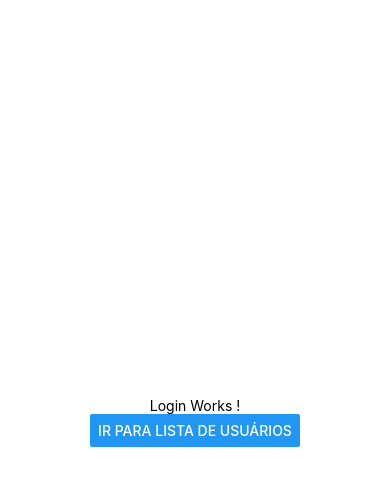
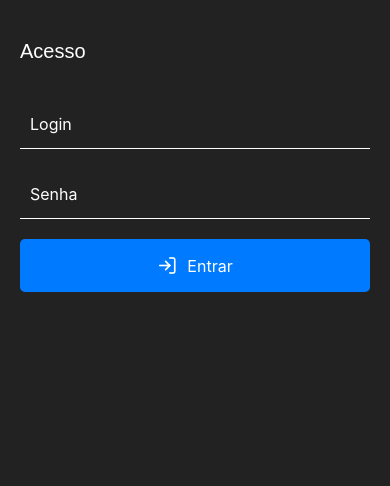
Before and after one commit to tamicristina/mobile-applications-project, a React Native app: screen / in a window 390 px wide. Shown: the top 486 px of the page. Built offline with nearby package versions, Linux system fonts and the light colour scheme.

Commit message:
criacaotelacadastrousuario

```diff
--- a/package.json
+++ b/package.json
@@ -24,9 +24,10 @@
   },
   "devDependencies": {
     "@babel/core": "^7.25.2",
+    "@react-native-community/cli": "latest",
     "@types/react": "~19.0.10",
-    "typescript": "~5.8.3",
-    "@react-native-community/cli": "latest"
+    "@types/react-native": "^0.72.8",
+    "typescript": "~5.8.3"
   },
   "private": true
 }
--- /dev/null
+++ b/src/components/Header.tsx
@@ -0,0 +1,59 @@
+import React from 'react';
+import { View, Text, StyleSheet, TouchableOpacity } from 'react-native';
+import { Feather } from '@expo/vector-icons';
+import { useNavigation } from '@react-navigation/native';
+
+interface HeaderProps {
+  title: string;
+  showBack?: boolean;
+  rightIcon?: 'user-plus' | 'log-in';
+  onRightPress?: () => void;
+}
+
+const Header = ({ title, showBack, rightIcon, onRightPress }: HeaderProps) => {
+  const navigation = useNavigation();
+
+  return (
+    <View style={styles.headerContainer}>
+      {showBack && (
+        <TouchableOpacity onPress={() => navigation.goBack()} style={styles.iconLeft}>
+          <Feather name="arrow-left" size={24} color="#fff" />
+        </TouchableOpacity>
+      )}
+
+      <Text style={[styles.title, showBack && { marginLeft: 10 }]}>{title}</Text>
+
+      {rightIcon && (
+        <TouchableOpacity onPress={onRightPress} style={styles.iconRight}>
+          <Feather name={rightIcon} size={24} color="#fff" />
+        </TouchableOpacity>
+      )}
+    </View>
+  );
+};
+
+const styles = StyleSheet.create({
+  headerContainer: {
+    paddingTop: 40, // deixa espaço para a barra de status do celular
+    paddingBottom: 16,
+    paddingHorizontal: 20,
+    backgroundColor: '#222',
+    flexDirection: 'row',
+    alignItems: 'center',
+    justifyContent: 'space-between',
+  },
+  iconLeft: {
+    marginRight: 5,
+  },
+  title: {
+    fontSize: 20,
+    color: '#fff',
+    fontFamily: 'Arial',
+    flex: 1,
+  },
+  iconRight: {
+    marginLeft: 'auto',
+  },
+});
+
+export default Header;
--- a/src/pages/Login.tsx
+++ b/src/pages/Login.tsx
@@ -1,21 +1,50 @@
-import React from "react";
-import { useNavigation } from "@react-navigation/native";
-import { View, Text, StyleSheet, Button } from "react-native";
-import { NativeStackNavigationProp } from "@react-navigation/native-stack";
-import { RootStackParamList } from "../../src/types/navigation";
+import React, { useState } from 'react';
+import { View, Text, TextInput, TouchableOpacity, StyleSheet, Alert } from 'react-native';
+import { Feather } from '@expo/vector-icons';
+import { useNavigation } from '@react-navigation/native';
+import Header from '../components/Header';
+import { NativeStackNavigationProp } from '@react-navigation/native-stack';
+import { RootStackParamList } from '../types/navigation';
 
-type NavigationProp = NativeStackNavigationProp<RootStackParamList, "Login">;
+type NavigationProp = NativeStackNavigationProp<RootStackParamList, 'Login'>;
 
 export function LoginScreen() {
   const navigation = useNavigation<NavigationProp>();
+  const [email, setEmail] = useState('');
+  const [password, setPassword] = useState('');
+
+  const handleLogin = () => {
+    if (email && password) {
+      navigation.navigate('UserList');
+    } else {
+      Alert.alert('Erro', 'Por favor, preencha todos os campos.');
+    }
+  };
 
   return (
     <View style={styles.container}>
-      <Text>Login Works !</Text>
-      <Button
-        title="Ir para lista de usuários"
-        onPress={() => navigation.navigate("UserList")}
-      />
+      <Header title="Acesso" />
+      <View style={styles.form}>
+        <TextInput
+          style={styles.input}
+          placeholder="Login"
+          placeholderTextColor="#fff"
+          value={email}
+          onChangeText={setEmail}
+        />
+        <TextInput
+          style={styles.input}
+          placeholder="Senha"
+          placeholderTextColor="#fff"
+          secureTextEntry
+          value={password}
+          onChangeText={setPassword}
+        />
+        <TouchableOpacity style={styles.button} onPress={handleLogin}>
+          <Feather name="log-in" size={20} color="#fff" />
+          <Text style={styles.buttonText}>Entrar</Text>
+        </TouchableOpacity>
+      </View>
     </View>
   );
 }
@@ -23,8 +52,31 @@ export function LoginScreen() {
 const styles = StyleSheet.create({
   container: {
     flex: 1,
-    backgroundColor: "#fff",
-    alignItems: "center",
-    justifyContent: "center",
+    backgroundColor: '#222',
+  },
+  form: {
+    padding: 20,
+  },
+  input: {
+    height: 50,
+    borderBottomWidth: 1,
+    borderBottomColor: '#fff',
+    marginBottom: 20,
+    color: '#fff',
+    fontSize: 16,
+    paddingHorizontal: 10,
+  },
+  button: {
+    flexDirection: 'row',
+    alignItems: 'center',
+    justifyContent: 'center',
+    backgroundColor: '#007bff',
+    paddingVertical: 15,
+    borderRadius: 5,
+  },
+  buttonText: {
+    color: '#fff',
+    fontSize: 16,
+    marginLeft: 10,
   },
 });
--- /dev/null
+++ b/src/pages/UserForm.tsx
@@ -0,0 +1,124 @@
+import React, { useState } from 'react';
+import {
+  View,
+  TextInput,
+  TouchableOpacity,
+  StyleSheet,
+  Alert,
+  Text,
+  KeyboardAvoidingView,
+  Platform,
+  ScrollView
+} from 'react-native';
+import { Feather } from '@expo/vector-icons';
+import { useNavigation } from '@react-navigation/native';
+import Header from '../components/Header';
+import { NativeStackNavigationProp } from '@react-navigation/native-stack';
+import { RootStackParamList } from '../types/navigation';
+
+
+type NavigationProp = NativeStackNavigationProp<RootStackParamList, 'UserForm'>;
+
+
+export function UserFormScreen() {
+  const navigation = useNavigation<NavigationProp>();
+  const [name, setName] = useState('');
+  const [login, setLogin] = useState('');
+  const [password, setPassword] = useState('');
+  const [confirmPassword, setConfirmPassword] = useState('');
+
+  const handleSave = () => {
+    if (!name || !login || !password || !confirmPassword) {
+      Alert.alert('Erro', 'Todos os campos são obrigatórios.');
+      return;
+    }
+
+    if (password !== confirmPassword) {
+      Alert.alert('Erro', 'As senhas não coincidem.');
+      return;
+    }
+  };
+
+  return (
+    <View style={styles.container}>
+      <Header title="Novo Usuário" showBack />
+
+      <KeyboardAvoidingView
+        behavior={Platform.OS === 'ios' ? 'padding' : undefined}
+        style={{ flex: 1 }}
+      >
+        <ScrollView contentContainerStyle={styles.form}>
+          <TextInput
+            style={styles.input}
+            placeholder="Nome"
+            placeholderTextColor="#fff"
+            value={name}
+            onChangeText={setName}
+          />
+          <TextInput
+            style={styles.input}
+            placeholder="Login"
+            placeholderTextColor="#fff"
+            value={login}
+            onChangeText={setLogin}
+          />
+          <TextInput
+            style={styles.input}
+            placeholder="Senha"
+            placeholderTextColor="#fff"
+            secureTextEntry
+            value={password}
+            onChangeText={setPassword}
+          />
+          <TextInput
+            style={styles.input}
+            placeholder="Confirmar Senha"
+            placeholderTextColor="#fff"
+            secureTextEntry
+            value={confirmPassword}
+            onChangeText={setConfirmPassword}
+          />
+
+          <TouchableOpacity style={styles.button} onPress={handleSave}>
+            <Feather name="save" size={20} color="#fff" />
+            <Text style={styles.buttonText}>Salvar</Text>
+          </TouchableOpacity>
+        </ScrollView>
+      </KeyboardAvoidingView>
+    </View>
+  );
+}
+
+const styles = StyleSheet.create({
+  container: {
+    flex: 1,
+    backgroundColor: '#222',
+  },
+  form: {
+    padding: 20,
+  },
+  input: {
+    borderBottomWidth: 1,
+    borderBottomColor: '#fff',
+    color: '#fff',
+    fontSize: 16,
+    paddingVertical: 12,
+    marginBottom: 20,
+    fontFamily: 'Arial',
+  },
+  button: {
+    flexDirection: 'row',
+    backgroundColor: '#007bff',
+    padding: 15,
+    borderRadius: 6,
+    alignItems: 'center',
+    justifyContent: 'center',
+    marginTop: 10,
+  },
+  buttonText: {
+    color: '#fff',
+    fontSize: 16,
+    marginLeft: 10,
+    fontFamily: 'Arial',
+  },
+});
--- a/src/pages/UserList.tsx
+++ b/src/pages/UserList.tsx
@@ -1,58 +1,78 @@
 import React from 'react';
-import { View, Text, FlatList, StyleSheet, Button } from 'react-native';
-import { useNavigation } from "@react-navigation/native";
-import { NativeStackNavigationProp } from "@react-navigation/native-stack";
-import { RootStackParamList } from "../types/navigation";
-
-type NavigationProp = NativeStackNavigationProp<RootStackParamList, "UserList">;
+import { View, Text, FlatList, TouchableOpacity, StyleSheet } from 'react-native';
+import { Feather } from '@expo/vector-icons';
+import { useNavigation } from '@react-navigation/native';
+import Header from '../components/Header';
+import { NativeStackNavigationProp } from '@react-navigation/native-stack';
+import { RootStackParamList } from '../types/navigation';
 
 
-const UserList = () => {
+type NavigationProp = NativeStackNavigationProp<RootStackParamList, 'UserList'>;
 
-    const navigation = useNavigation<NavigationProp>();
+const users = [
+  { id: '1', name: 'João Silva', username: 'joao.silva' },
+  { id: '2', name: 'Maria Oliveira', username: 'maria.oliveira' },
+];
 
-    const users = [
-    { id: '1', name: 'João Silva'},
-    { id: '2', name: 'Luiz Souza'},
-    { id: '3', name: 'Sergio Silva'}
-    ];
+export function UserListScreen() {
+  const navigation = useNavigation<NavigationProp>();
 
-    const renderItem = ({ item }: { item: { id: string; name: string } }) => (
-        <View style={styles.item}>
-            <Text style={styles.title}>{item.name}</Text>
-        </View>
-    );
+  const renderItem = ({ item }: { item: { id: string; name: string; username: string } }) => (
+  <View style={styles.item}>
+    <Text style={styles.name}>{item.name}</Text>
+    <Text style={styles.username}>{item.username}</Text>
+  </View>
+);
 
-    return (
+
+  return (
     <View style={styles.container}>
+      <Header
+        title="Usuários"
+        rightIcon="user-plus"
+        onRightPress={() => navigation.navigate('UserForm')}
+      />
       <FlatList
         data={users}
         renderItem={renderItem}
-        keyExtractor={item => item.id}
+        keyExtractor={(item) => item.id}
+        contentContainerStyle={styles.list}
       />
-
-      <Button title="Voltar para Login" onPress={() => navigation.navigate("Login")} />
-
+      <TouchableOpacity style={styles.logoutButton} onPress={() => navigation.navigate('Login')}>
+        <Feather name="log-out" size={20} color="#fff" />
+      </TouchableOpacity>
     </View>
   );
-
-};
+}
 
 const styles = StyleSheet.create({
   container: {
     flex: 1,
-    padding: 16,
-    backgroundColor: '#fff',
+    backgroundColor: '#222',
+  },
+  list: {
+    padding: 20,
   },
   item: {
-    padding: 20,
-    marginVertical: 8,
-    marginHorizontal: 16,
-    backgroundColor: '#f9c2ff',
+    backgroundColor: '#333',
+    padding: 15,
+    marginBottom: 10,
+    borderRadius: 5,
   },
-  title: {
+  name: {
+    color: '#fff',
     fontSize: 18,
   },
+  username: {
+    color: '#ccc',
+    fontSize: 14,
+  },
+  logoutButton: {
+    position: 'absolute',
+    bottom: 20,
+    left: 20,
+    backgroundColor: '#007bff',
+    padding: 15,
+    borderRadius: 50,
+  },
 });
-
-export default UserList;
--- a/src/routes/app.routes.tsx
+++ b/src/routes/app.routes.tsx
@@ -1,6 +1,7 @@
 import { createNativeStackNavigator } from "@react-navigation/native-stack";
 import { LoginScreen } from "../pages/Login";
-import UserList from "../pages/UserList";
+import { UserListScreen } from "../pages/UserList";
+import { UserFormScreen } from "../pages/UserForm";
 import { RootStackParamList } from "../../src/types/navigation";
 
 const Stack = createNativeStackNavigator<RootStackParamList>();
@@ -16,7 +17,8 @@ function AppRoutes() {
       initialRouteName="Login"
     >
       <Stack.Screen name="Login" component={LoginScreen} />
-      <Stack.Screen name="UserList" component={UserList} />
+      <Stack.Screen name="UserList" component={UserListScreen} />
+      <Stack.Screen name="UserForm" component={UserFormScreen} />
     </Stack.Navigator>
   );
 }
--- a/src/types/navigation.d.ts
+++ b/src/types/navigation.d.ts
@@ -1,4 +1,5 @@
 export type RootStackParamList = {
   Login: undefined;
   UserList: undefined;
+  UserForm: undefined;
 };
```
Also changed, not shown: 1 other file (tests, documents, lock files or other folders).
